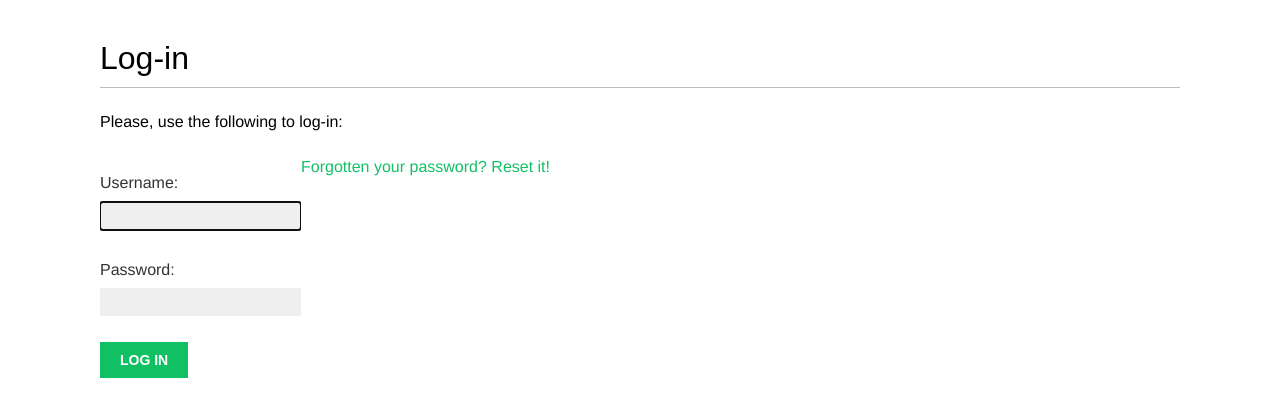
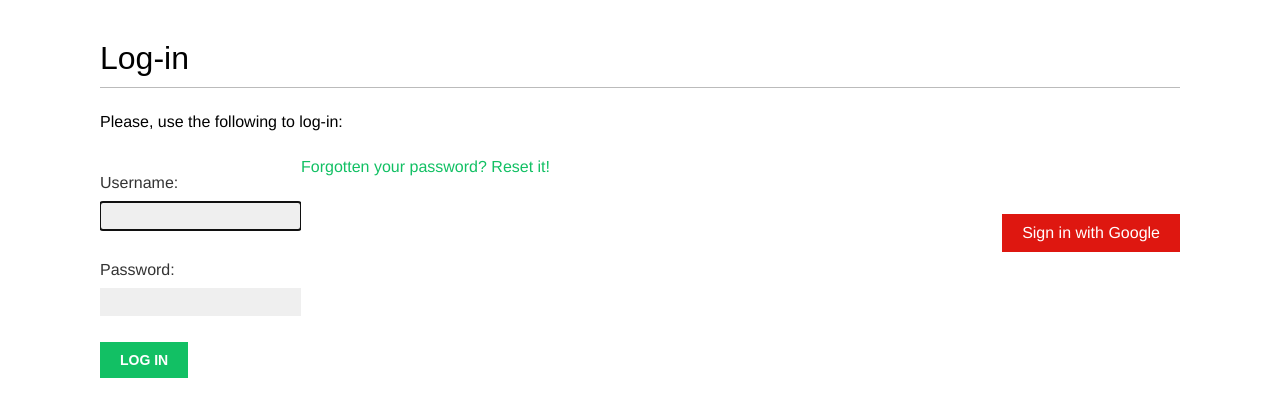
Before and after one commit to Flynotfly/bookmarks, a Django app: page /account/login/ in a window 1280 px wide. Shown: the part 47-464 px from the top of the page. Run offline with Django 5.2, Linux system fonts and the light colour scheme; some web fonts are replaced.

Commit message:
add logi via google to login.html

```diff
--- a/account/templates/registration/login.html
+++ b/account/templates/registration/login.html
@@ -20,4 +20,11 @@
     <p>
         <a href="{% url 'password_reset' %}">Forgotten your password? Reset it!</a>
     </p>
+    <div class="social">
+        <ul>
+            <li class="google">
+                <a href="{% url 'social:begin' 'google-oauth2'%}">Sign in with Google</a>
+            </li>
+        </ul>
+    </div>
 {% endblock %}
```
